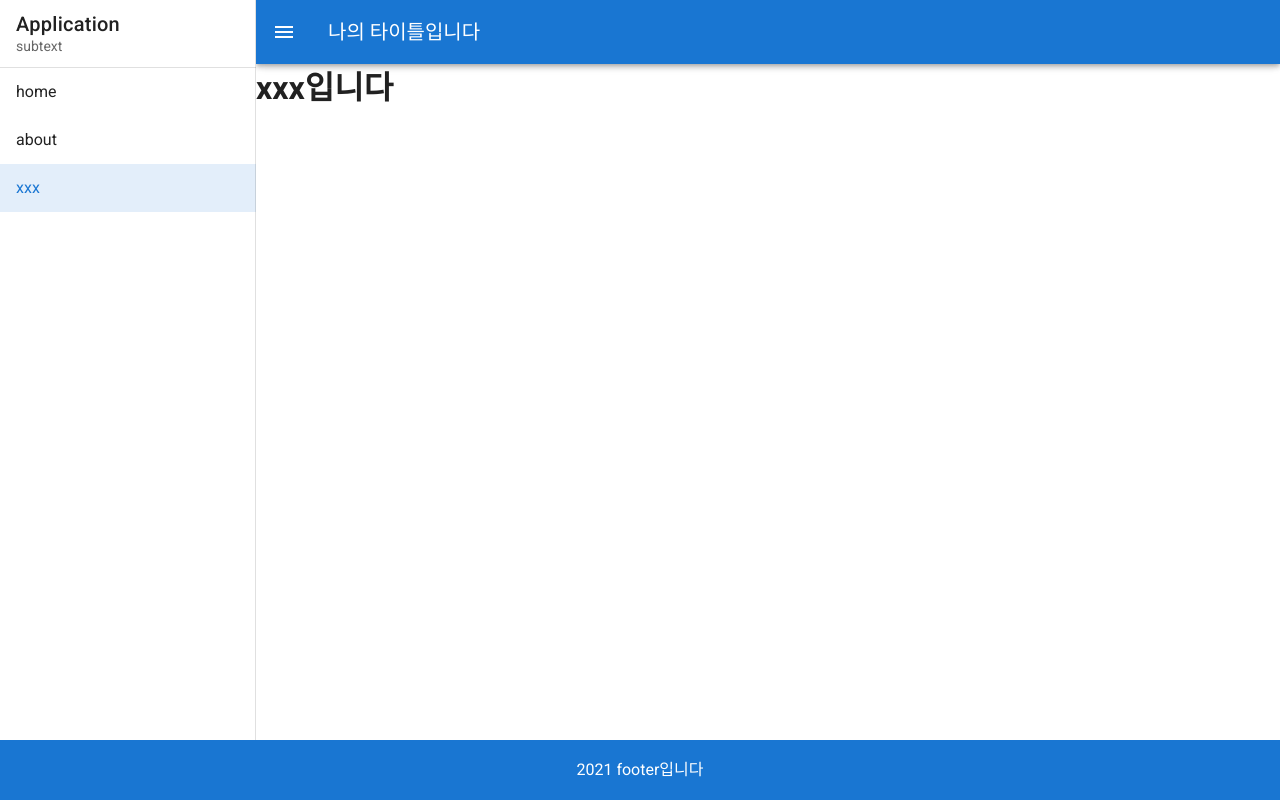
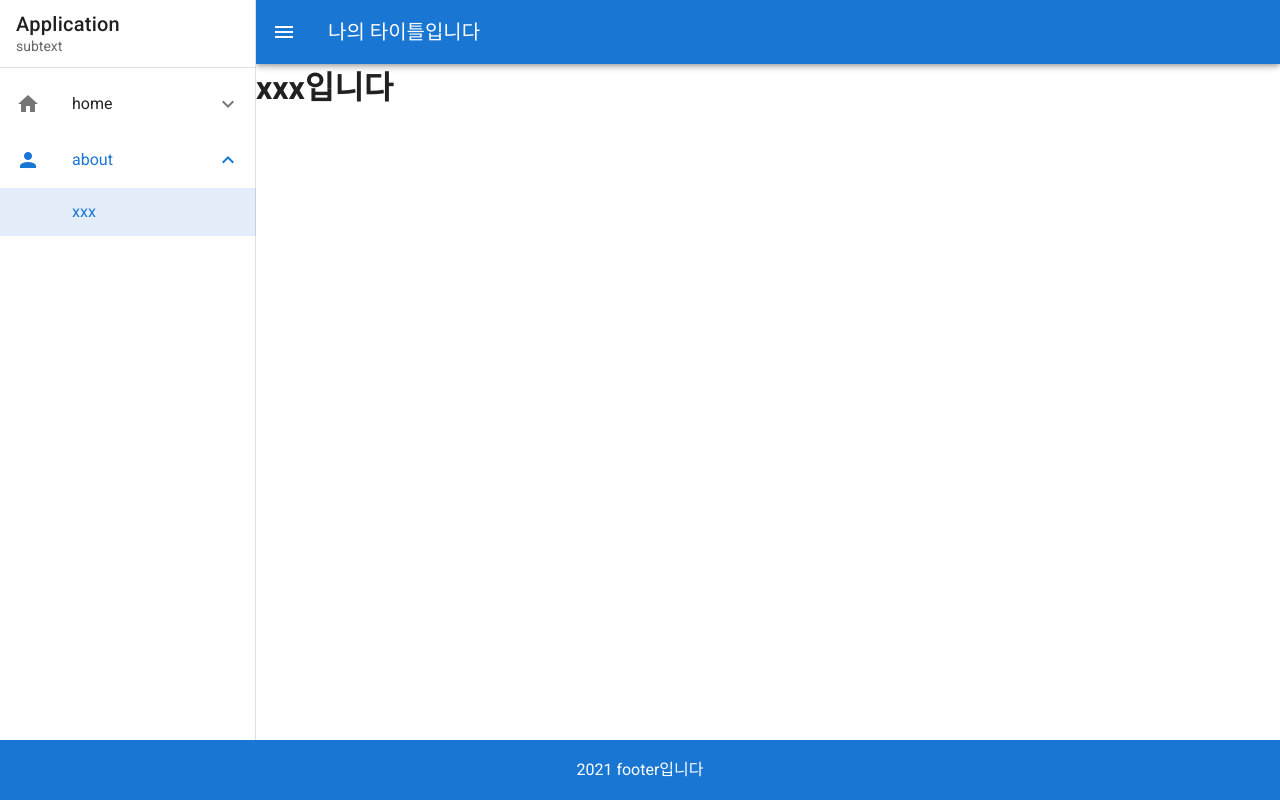
Before and after one commit to Seong1-Jo/vf2, a Vue app: page /xxx in a window 1280 px wide. Both pictures are taken after a click on the button 28 px from the left and 32 px from the top of the page. Built offline with nearby package versions, Linux system fonts and the light colour scheme.

Commit message:
13menu group

```diff
--- a/src/views/site/menu.vue
+++ b/src/views/site/menu.vue
@@ -1,10 +1,30 @@
 <template>
     <div>
-    <v-list-item v-for="item in items" :key="item.title" :to="item.to">
+ <v-list>
+      <v-list-group
+        v-for="(item, i) in items"
+        :key="i"
+        v-model="item.active"
+        :prepend-icon="item.icon"
+        no-action
+      >
+        <template v-slot:activator>
           <v-list-item-content>
-            {{ item.title }}
+            <v-list-item-title v-text="item.title"></v-list-item-title>
+          </v-list-item-content>
+        </template>
+
+        <v-list-item
+          v-for="child in item.subItems"
+          :key="child.title"
+          :to="child.to"
+        >
+          <v-list-item-content>
+            <v-list-item-title v-text="child.title"></v-list-item-title>
           </v-list-item-content>
         </v-list-item>
+      </v-list-group>
+    </v-list>
     </div>
 </template>
 <script>
@@ -14,15 +34,28 @@ export default {
       items: [
         {
           title: 'home',
+          icon: 'mdi-home',
+          subItems: [
+            {
+              title: 'Dashboard',
               to: '/'
             },
             {
+              title: 'About',
+              to: '/about'
+            }
+          ]
+        },
+        {
           title: 'about',
-          to: '/about'
-        },
+          active: true,
+          icon: 'mdi-account',
+          subItems: [
             {
               title: 'xxx',
               to: '/xxx'
+            }
+          ]
         }
 
       ]
```
Lines whose indentation alone changed are shown as unchanged.
